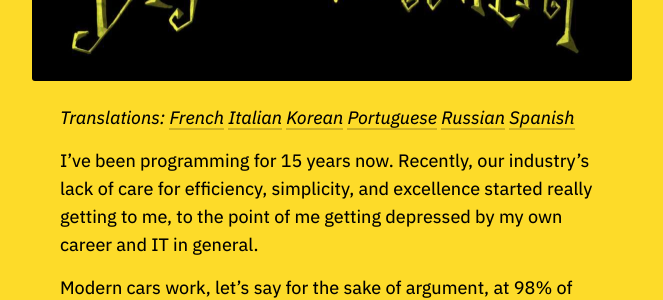
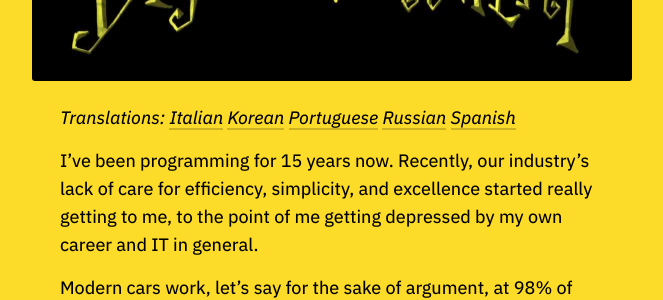
Before and after one commit to tonsky/tonsky.github.io, a Jekyll site: the page built from _posts/2018-09-17-disenchantment.md, in a window 1280 px wide and 900 px high, scrolled down 437 px. Shown: the part 150-450 px from the top of the window, without its empty margins (309-972 px from the left). Built offline with Jekyll 4.4.1, drawn with Linux system fonts in a browser that asks for light colours.

Commit message:
Removed link to French translation of Disenchantment

```diff
--- a/_posts/2018-09-17-disenchantment.md
+++ b/_posts/2018-09-17-disenchantment.md
@@ -10,7 +10,7 @@
 
 <figure><img src="cover.jpg" height="337"></figure>
 
-_Translations: <a href="https://blog.romainfallet.fr/desenchantement-logiciel/" target="_blank">French</a> [Italian](it/) <a href="https://muchtrans.com/translations/software-disenchantment.ko.html" target="_blank">Korean</a> [Portuguese](pt/) <a href="https://habr.com/post/423889/" target="_blank" rel="nofollow">Russian</a> [Spanish](es/)_
+_Translations: [Italian](it/) <a href="https://muchtrans.com/translations/software-disenchantment.ko.html" target="_blank">Korean</a> [Portuguese](pt/) <a href="https://habr.com/post/423889/" target="_blank" rel="nofollow">Russian</a> [Spanish](es/)_
 
 I’ve been programming for 15 years now. Recently, our industry’s lack of care for efficiency, simplicity, and excellence started really getting to me, to the point of me getting depressed by my own career and IT in general.
 
```
